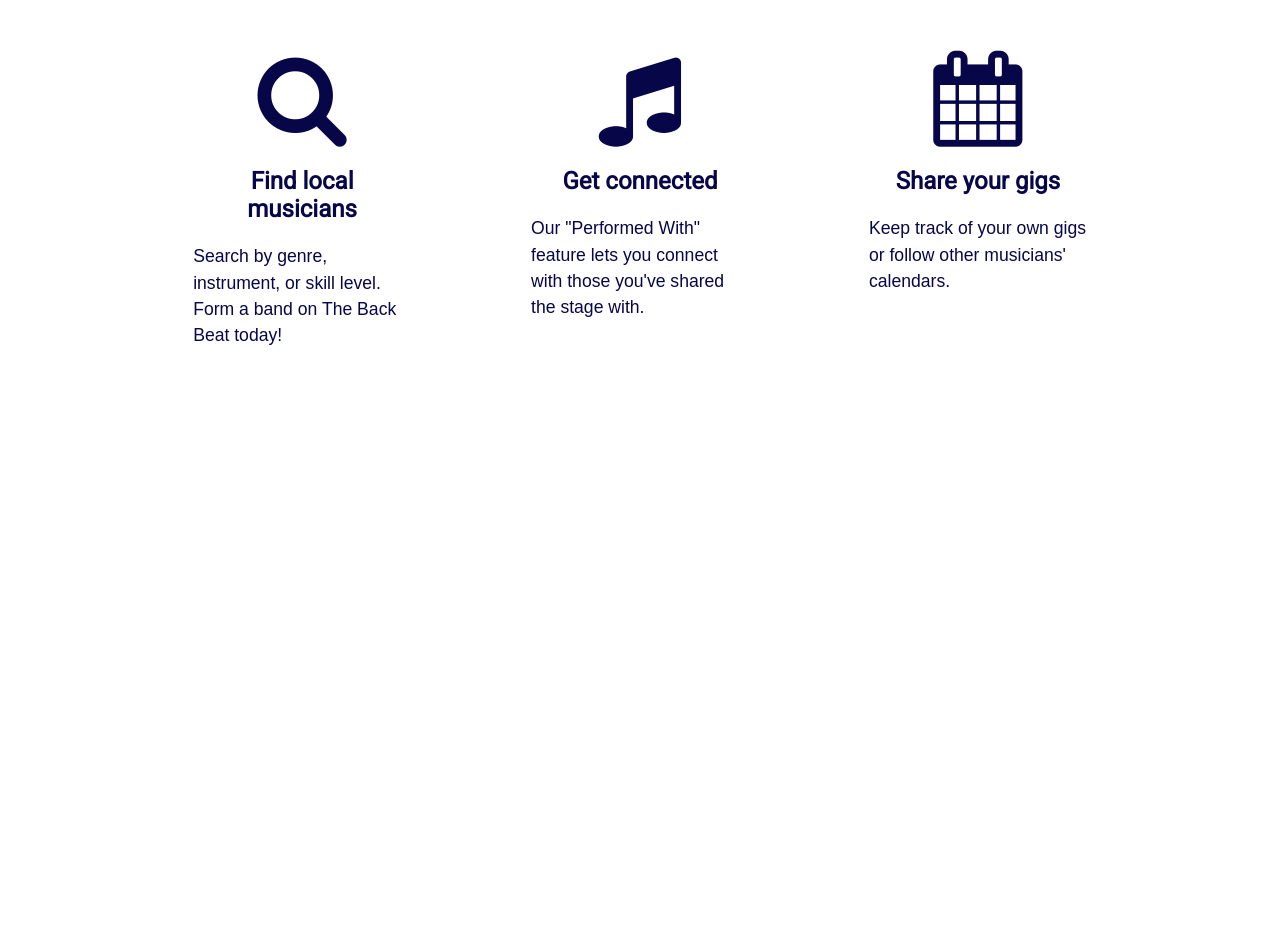
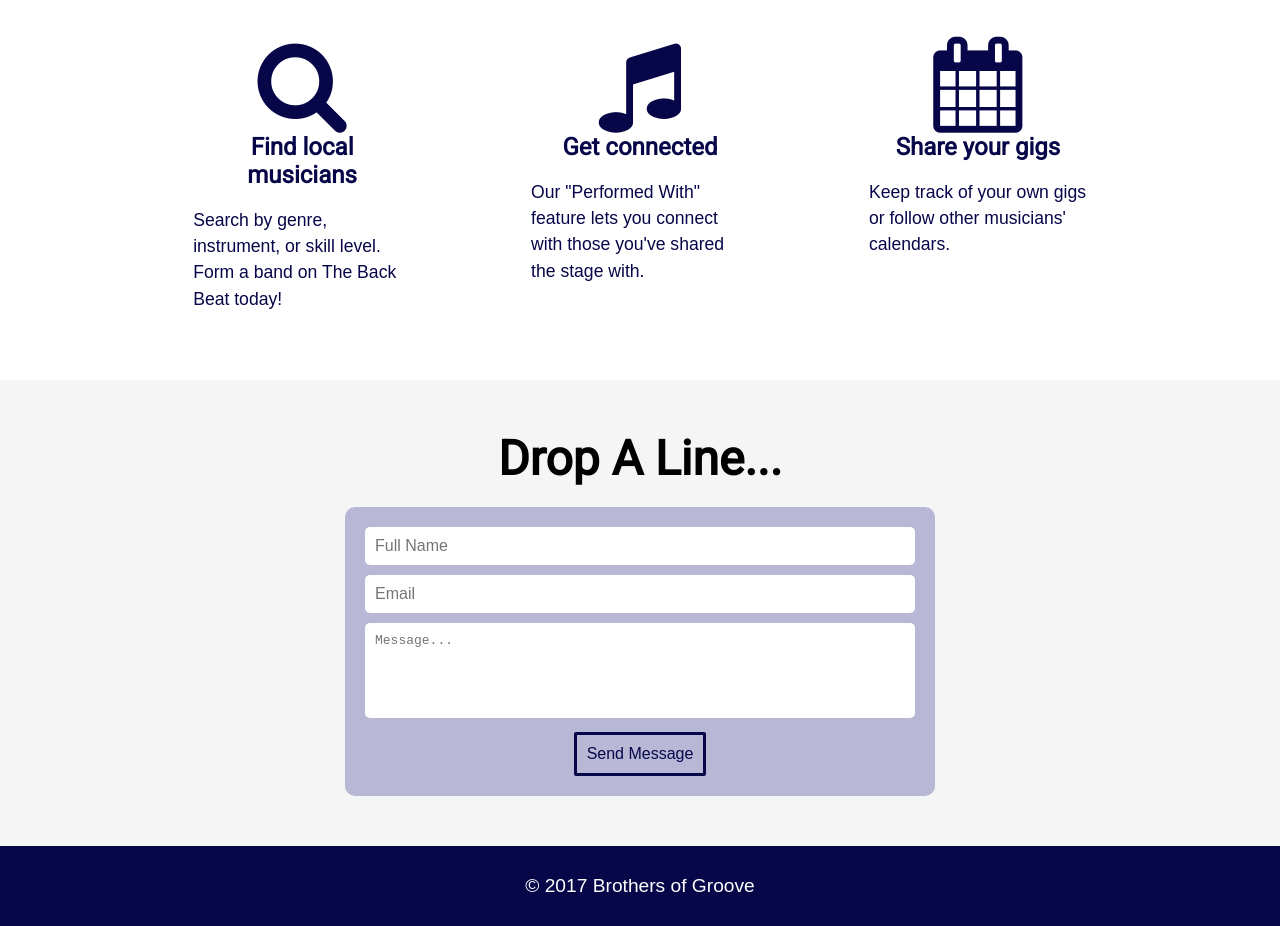
Before and after one commit to austinChappell/the-back-beat-client, a React (Create React App) app: page /#/ in a window 1280 px wide. Shown: the part 920-1846 px from the top of the page. Before the commit the page ends 1336 px from the top, so only its background shows below. Built offline with nearby package versions, Linux system fonts and the light colour scheme; a web font is replaced by a local one.

Commit message:
add contact form

```diff
--- a/src/components/BaseLayout.js
+++ b/src/components/BaseLayout.js
@@ -1,6 +1,7 @@
 import React, { Component } from 'react';
 
 import Navbar from './Navbar';
+import Footer from './Footer';
 
 class BaseLayout extends Component {
   render() {
@@ -8,6 +9,7 @@ class BaseLayout extends Component {
       <div className="BaseLayout">
         <Navbar />
         {this.props.children}
+        <Footer />
       </div>
     )
   }
--- /dev/null
+++ b/src/components/Contact.js
@@ -0,0 +1,19 @@
+import React, { Component } from 'react';
+
+class Contact extends Component {
+  render() {
+    return (
+      <div className="Contact">
+        <h1>Drop A Line...</h1>
+        <div className="form">
+          <input type="text" name="name" placeholder="Full Name" />
+          <input type="email" name="email" placeholder="Email" />
+          <textarea name="message" placeholder="Message..." rows="5"></textarea>
+          <button>Send Message</button>
+        </div>
+      </div>
+    )
+  }
+}
+
+export default Contact;
--- /dev/null
+++ b/src/components/Footer.js
@@ -0,0 +1,14 @@
+import React, { Component } from 'react';
+
+class Footer extends Component {
+  render() {
+    const year = new Date().getFullYear();
+    return (
+      <div className="Footer">
+        <p>&copy; { year } Brothers of Groove</p>
+      </div>
+    )
+  }
+}
+
+export default Footer;
--- a/src/components/Home.js
+++ b/src/components/Home.js
@@ -1,5 +1,6 @@
 import React, { Component } from 'react';
 
+import Contact from './Contact';
 import CTAButton from './CTAButton';
 import Features from './Features';
 import UserAuthForm from './UserAuthForm';
@@ -20,6 +21,7 @@ class Home extends Component {
           </div>
         </div>
         <Features />
+        <Contact />
       </div>
     )
   }
--- a/src/index.css
+++ b/src/index.css
@@ -5,10 +5,47 @@ body {
   background-color: #FFFFFF; }
 
 h1, h2, h3, h4, h5, h6 {
-  font-family: "Roboto", sans-serif; }
+  font-family: "Roboto", sans-serif;
+  margin: 0; }
 
 p {
   font-family: "Amiko", sans-serif; }
+
+.Contact {
+  padding: 50px;
+  background-color: #F5F5F5;
+  text-align: center; }
+  .Contact h1 {
+    font-size: 3.0em; }
+  .Contact .form {
+    width: 50%;
+    margin: 20px auto 0;
+    background-color: #B8B7D5;
+    padding: 20px;
+    border-radius: 10px;
+    box-sizing: border-box; }
+    .Contact .form input, .Contact .form textarea {
+      width: 100%;
+      margin-bottom: 10px;
+      font-size: 1.0em;
+      padding: 10px;
+      border-radius: 5px;
+      border: none;
+      box-sizing: border-box;
+      outline: none; }
+    .Contact .form textarea {
+      resize: none; }
+    .Contact .form button {
+      border: 3px solid #070649;
+      background-color: transparent;
+      color: #070649;
+      font-size: 1.0em;
+      cursor: pointer;
+      border-radius: 2px;
+      padding: 10px; }
+      .Contact .form button:hover {
+        background-color: #070649;
+        color: #FFFFFF; }
 
 .CTAButton button {
   background-color: #9A6197;
@@ -23,6 +60,7 @@ p {
     background-color: #894586; }
 
 .Features {
+  padding: 50px 0;
   color: #070649;
   text-align: center; }
   .Features h1 {
@@ -30,7 +68,7 @@ p {
   .Features .feature-list {
     display: flex;
     justify-content: center;
-    padding: 50px 0;
+    padding: 50px 0 0;
     width: 80%;
     margin: 0 auto; }
     .Features .feature-list .feature {
@@ -43,6 +81,13 @@ p {
         text-align: left;
         line-height: 1.5em;
         font-size: 1.1em; }
+
+.Footer {
+  font-size: 1.2em;
+  text-align: center;
+  background-color: #070649;
+  color: #FFFFFF;
+  padding: 10px; }
 
 .Home .landing-page-background {
   text-align: center;
@@ -107,7 +152,7 @@ p {
 .UserAuthForm {
   position: fixed;
   width: 100%;
-  background: rgba(0, 0, 0, 0.75);
+  background: rgba(0, 0, 0, 0.7);
   height: 100%;
   z-index: 100; }
   .UserAuthForm #exit-button {
--- a/src/styles/App.scss
+++ b/src/styles/App.scss
@@ -18,14 +18,17 @@ body {
 
 h1, h2, h3, h4, h5, h6 {
   font-family: $font-family-primary;
+  margin: 0;
 }
 
 p {
   font-family: $font-family-tertiary;
 }
 
+@import './Contact';
 @import './CTAButton';
 @import './Features';
+@import './Footer';
 @import './Home';
 @import './Navbar';
 @import './UserAuthForm';
--- /dev/null
+++ b/src/styles/Contact.scss
@@ -0,0 +1,42 @@
+.Contact {
+  padding: 50px;
+  background-color: #F5F5F5;
+  text-align: center;
+  h1 {
+    font-size: 3.0em;
+  }
+  .form {
+    width: 50%;
+    margin: 20px auto 0;
+    background-color: $color-secondary;
+    padding: 20px;
+    border-radius: 10px;
+    box-sizing: border-box;
+    input, textarea {
+      width: 100%;
+      margin-bottom: 10px;
+      font-size: 1.0em;
+      padding: 10px;
+      border-radius: 5px;
+      border: none;
+      box-sizing: border-box;
+      outline: none;
+    }
+    textarea {
+      resize: none;
+    }
+    button {
+      border: 3px solid $color-primary;
+      background-color: transparent;
+      color: $color-primary;
+      font-size: 1.0em;
+      cursor: pointer;
+      border-radius: 2px;
+      padding: 10px;
+      &:hover {
+        background-color: $color-primary;
+        color: $light-font;
+      }
+    }
+  }
+}
--- a/src/styles/Features.scss
+++ b/src/styles/Features.scss
@@ -1,4 +1,5 @@
 .Features {
+  padding: 50px 0;
   color: $color-primary;
   text-align: center;
   h1 {
@@ -7,7 +8,7 @@
   .feature-list {
     display: flex;
     justify-content: center;
-    padding: 50px 0;
+    padding: 50px 0 0;
     width: 80%;
     margin: 0 auto;
     .feature {
--- /dev/null
+++ b/src/styles/Footer.scss
@@ -0,0 +1,7 @@
+.Footer {
+  font-size: 1.2em;
+  text-align: center;
+  background-color: $color-primary;
+  color: $light-font;
+  padding: 10px;
+}
--- a/src/styles/UserAuthForm.scss
+++ b/src/styles/UserAuthForm.scss
@@ -5,7 +5,7 @@
 .UserAuthForm {
   position: fixed;
   width: 100%;
-  background: rgba(0,0,0,0.75);
+  background: rgba(0,0,0,0.7);
   height: 100%;
   z-index: 100;
   #exit-button {
```
